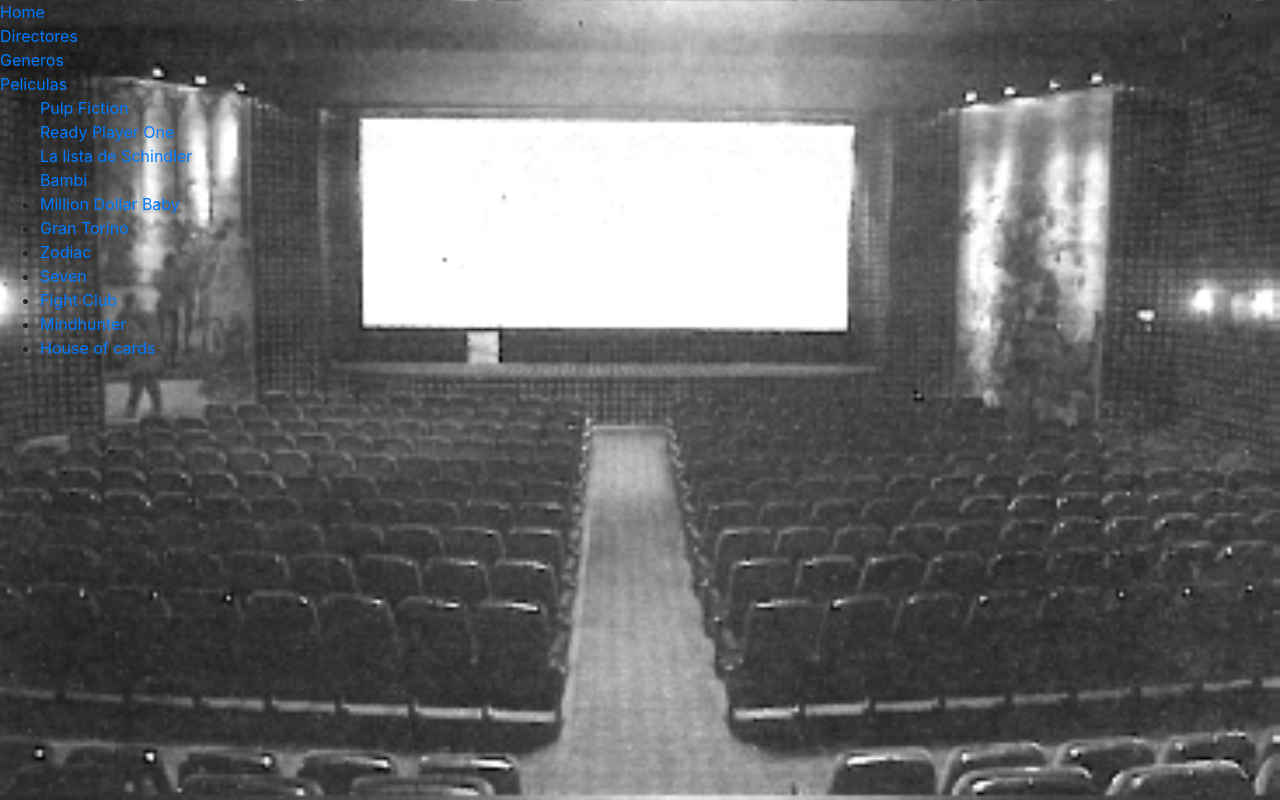
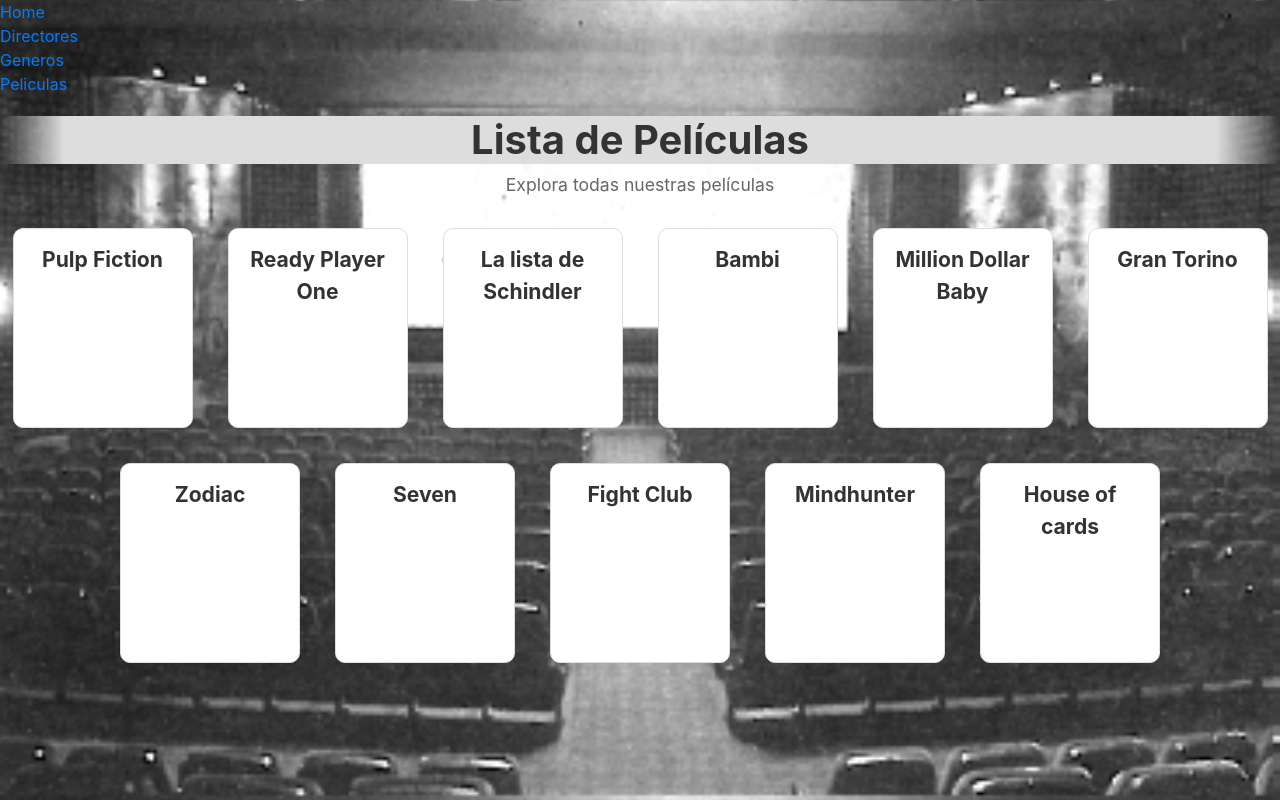
Before and after one commit to JuanGarrid0/Videoclub, a Django app: page /lista in a window 1280 px wide. Run offline with Django 5.2, Linux system fonts and the light colour scheme; data comes from the database, SQL or seed files in the repository; some libraries are stand-ins or nearby versions.

Commit message:
Modificado 'lista' y su estilo css (modificable)

```diff
--- a/videoclub/movies/static/movies/styles.css
+++ b/videoclub/movies/static/movies/styles.css
@@ -1 +1,53 @@
-body{background-image: url("images/cine.jpg");background-size: cover;}
+body{
+    background-image: url("images/cine.jpg");background-size: cover;
+}
+
+/* Código de modificación de 'lista' */
+#peliculas {
+    text-align: center;
+}
+
+#peliculas h2 {
+    color: #333;
+    font-size: 2.5em;
+    margin-top: 20px;
+    background: radial-gradient(circle, rgba(221, 221, 221, 1) 90%, rgba(221, 221, 221, 0) 100%);
+}
+
+#peliculas p {
+    color: #666;
+    font-size: 1.1em;
+    margin-bottom: 20px;
+}
+
+#peliculas #lista {
+    display: flex;
+    flex-wrap: wrap;
+    justify-content: center;
+    gap: 15px;
+}
+
+#peliculas #pelicula{
+    background-color: #fff;
+    border: 1px solid #ddd;
+    border-radius: 10px;
+    width: 180px;
+    height: 200px; /* Se puede agregar una imagen con la portada de la película o dejar únicamente el texto */
+    margin: 10px;
+    padding: 15px;
+    transition: transform 0.2s;
+}
+
+#peliculas #pelicula:hover {
+    transform: scale(1.1);
+}
+
+#peliculas #pelicula a{
+    text-decoration: none;
+    color: #333;
+    font-weight: bold;
+    font-size: 1.2em;
+    display: block;
+}
+
+/* Fin del código de 'lista' */
--- a/videoclub/movies/templates/movies/lista.html
+++ b/videoclub/movies/templates/movies/lista.html
@@ -4,11 +4,13 @@
 
 
 {% block body %}
-    <ul>
-        {% for entry in lista  %}
-
-            <li> <a href="{% url 'detalles' nombre=entry tipo='lista' %}"> {{entry}}</a> </li>
-        {% endfor %}
-
-    </ul>
+    <div id = "peliculas"> <!-- Para modificar únicamente esta parte en el 'styles.css' -->
+        <h2><strong>Lista de Películas</strong></h2>
+        <p>Explora todas nuestras películas</p>
+        <div id = "lista">
+            {% for entry in lista  %}
+                <p id = "pelicula"> <a href="{% url 'detalles' nombre=entry tipo='lista' %}"> {{entry}}</a></p>
+            {% endfor %}
+        </div>
+    </div>
 {%endblock%}
```
